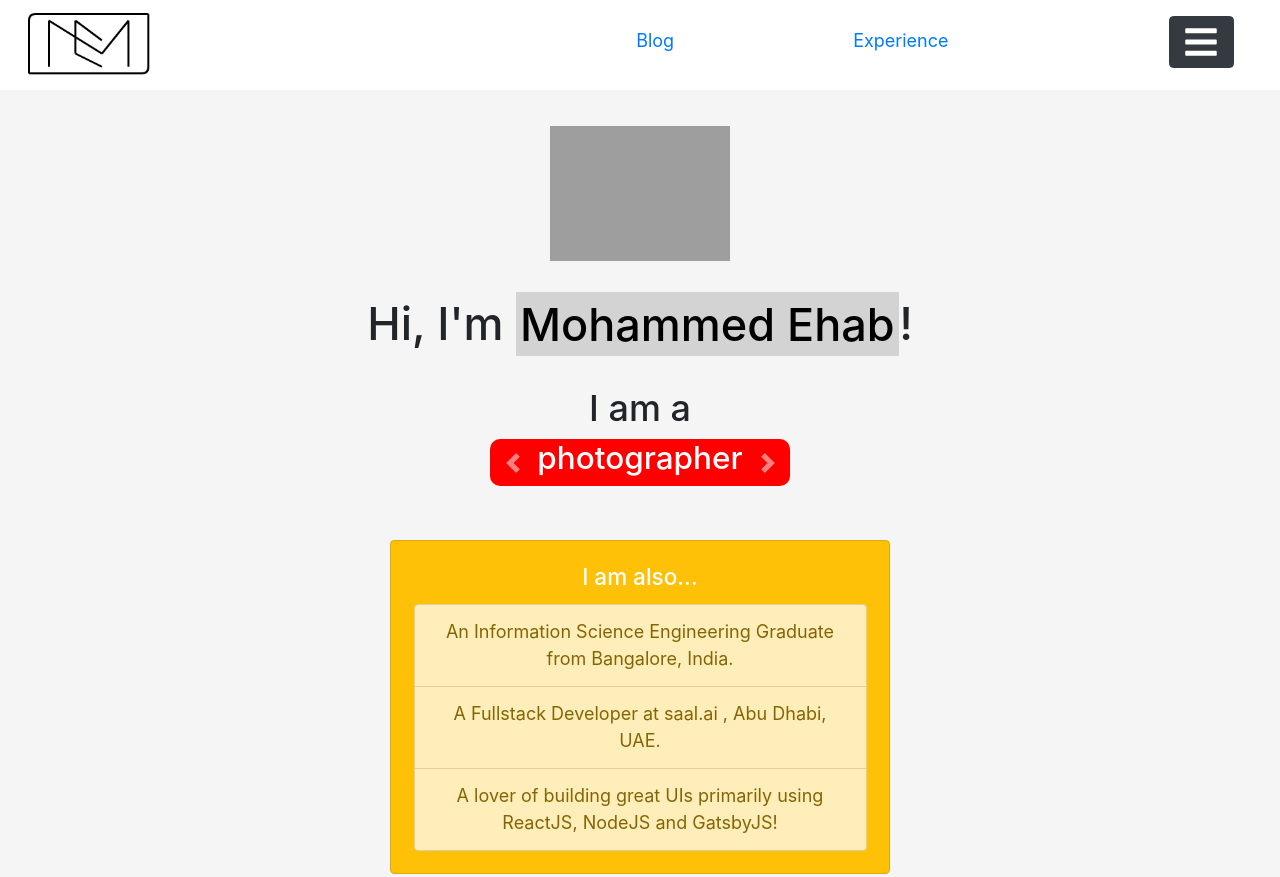
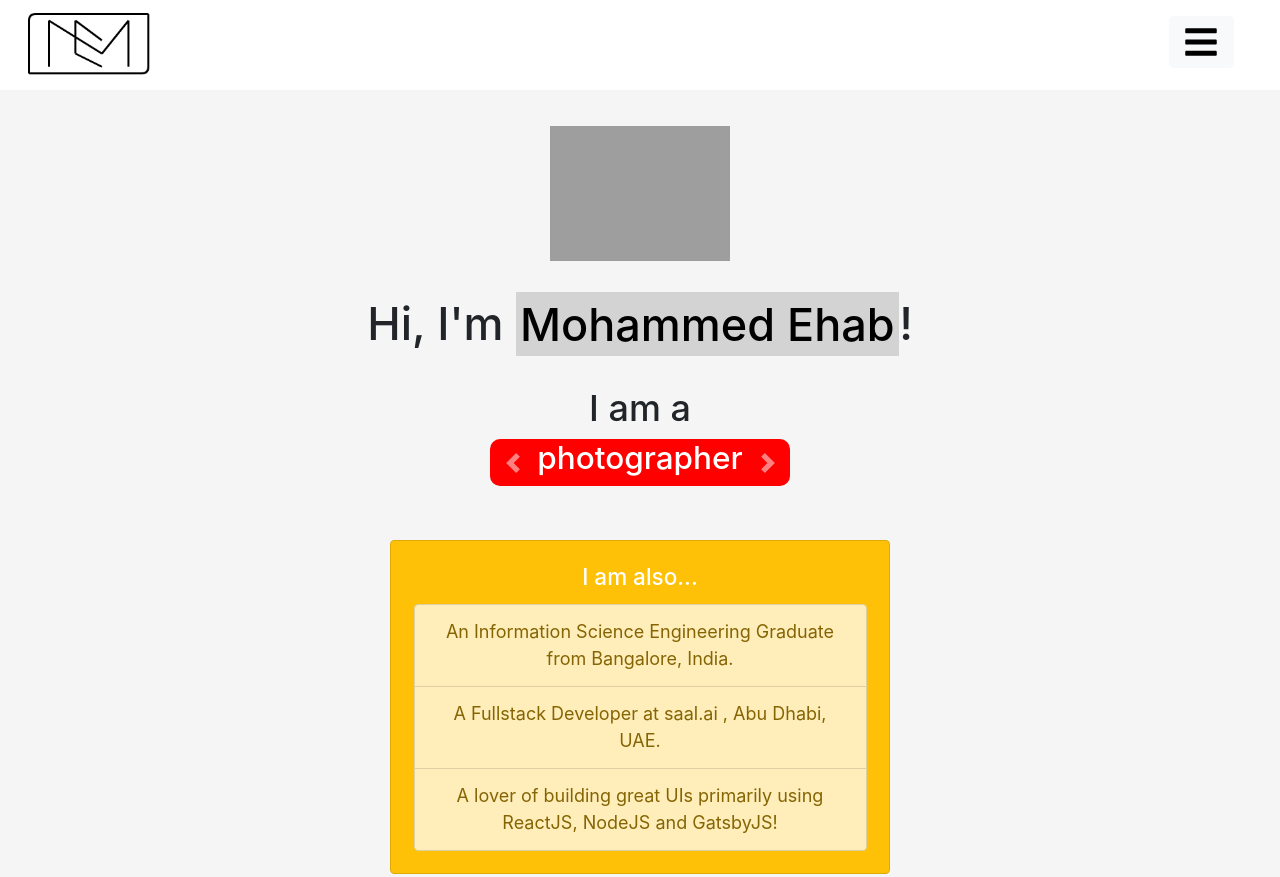
Before and after one commit to TheGooner93/mohammedehab.com, a Gatsby site: page / in a window 1280 px wide. Shown: the top 877 px of the page. Built offline with nearby package versions, Linux system fonts and the light colour scheme; Gatsby itself is replaced by a stand-in of ours; grey boxes are pictures that could not be loaded.

Commit message:
Defaulting state hooks

```diff
--- a/src/components/header.js
+++ b/src/components/header.js
@@ -7,7 +7,7 @@ import { Link } from "gatsby"
 import "../styles/header.css"
 
 const Header = ({ siteTitle }) => {
-  const [isDrawerOpen, setIsDrawerOpen] = useState({ isDrawerOpen: false })
+  const [isDrawerOpen, setIsDrawerOpen] = useState(false)
   return (
     <header
       style={{
```
